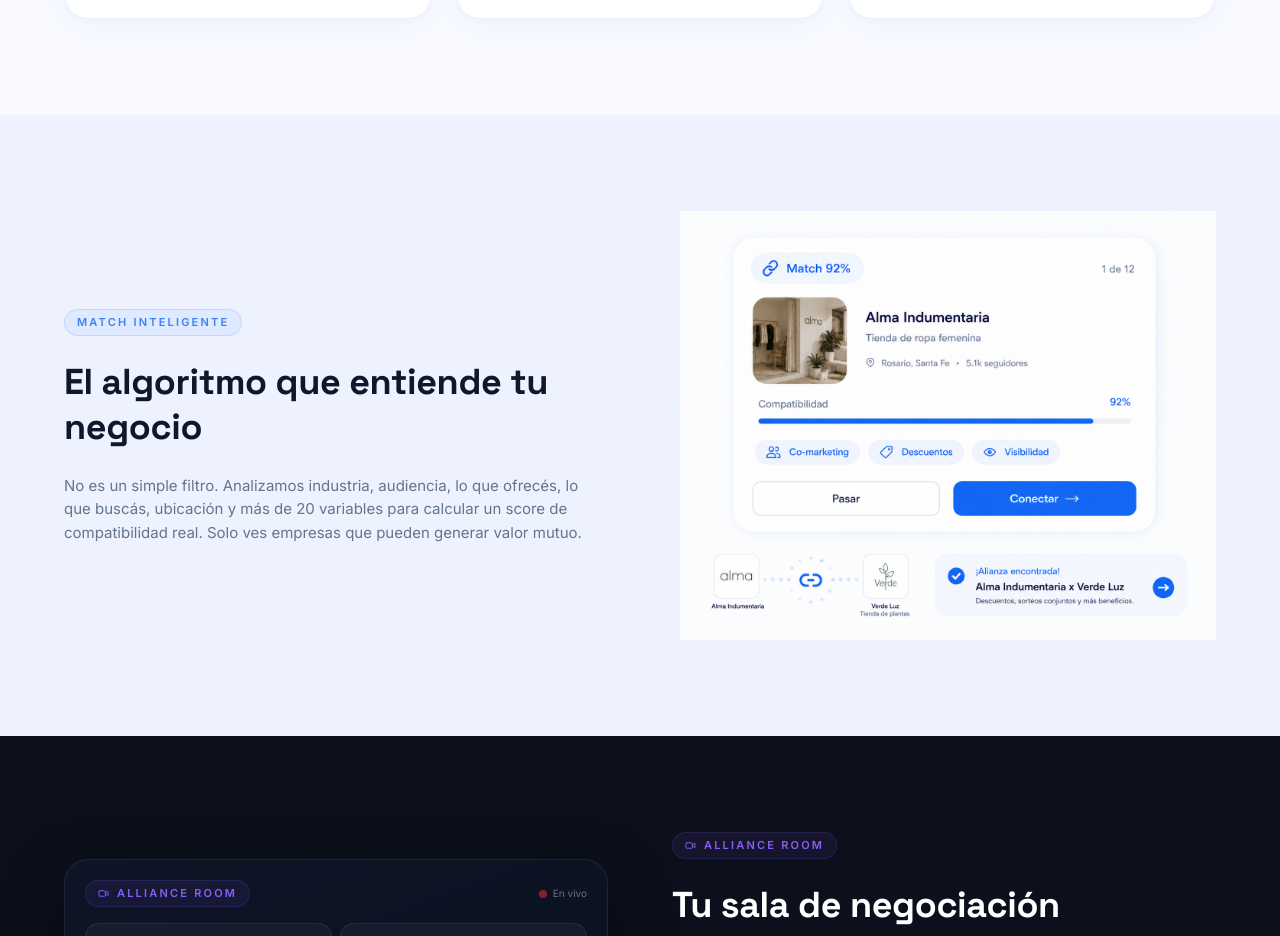
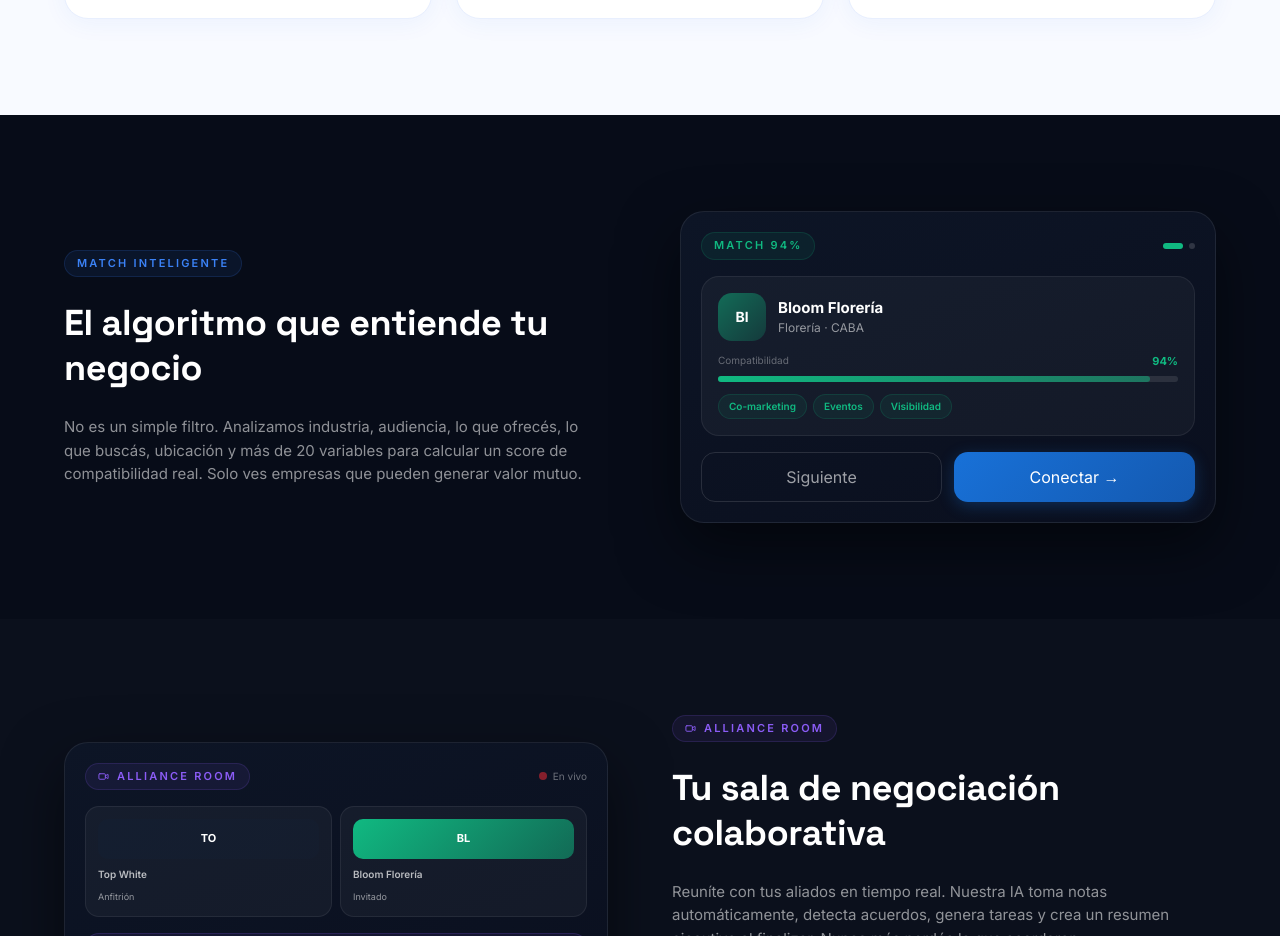
Before and after one commit to agustinorellano/Conectados-demo-1.2, a React (Vite) app: page / in a window 1280 px wide. Shown: the part 1566-2502 px from the top of the page. Built offline with nearby package versions, Linux system fonts and the light colour scheme.

Commit message:
fix: replace static match-mockup.png with MatchMockup component, remove light bg

```diff
--- a/src/landing/LandingPage.jsx
+++ b/src/landing/LandingPage.jsx
@@ -780,15 +780,10 @@ export default function LandingPage() {
         label="Match Inteligente"
         labelColor="#3B82F6"
         side="left"
-        bg="#EEF2FF"
         title="El algoritmo que entiende tu negocio"
         description="No es un simple filtro. Analizamos industria, audiencia, lo que ofrecés, lo que buscás, ubicación y más de 20 variables para calcular un score de compatibilidad real. Solo ves empresas que pueden generar valor mutuo."
       >
-        <img
-          src="/match-mockup.png"
-          alt="Match inteligente"
-          style={{ width: '100%', maxWidth: 560, display: 'block' }}
-        />
+        <MatchMockup />
       </FeatureSection>
 
       {/* ── ALLIANCE ROOM ────────────────────────────────── */}
```
